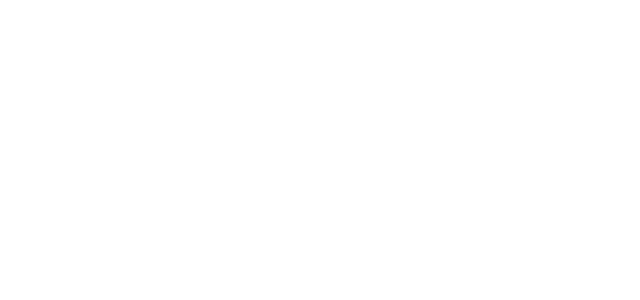
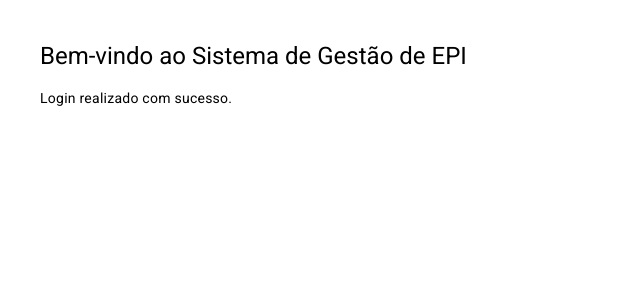
Before and after one commit to rodriguezdevsoftware/epi-management-system-web, an Angular app: page /home in a window 1280 px wide. Before the commit this address led to /. Shown: the top 300 px of the page, without its empty margins (0-640 px from the left). Built offline with nearby package versions, Linux system fonts and the light colour scheme.

Commit message:
feat: create home module and initial home component

```diff
--- a/src/app/app-routing.module.ts
+++ b/src/app/app-routing.module.ts
@@ -13,6 +13,12 @@
     path: 'login',
     loadChildren: () =>
       import('./modules/auth/auth.module').then(m => m.AuthModule)
+  },
+
+  {
+    path: 'home',
+    loadChildren: () =>
+      import('./modules/home/home.module').then(m => m.HomeModule)
   }
 
 ];
--- a/src/app/modules/auth/pages/login/login.component.ts
+++ b/src/app/modules/auth/pages/login/login.component.ts
@@ -1,5 +1,6 @@
 import { Component } from '@angular/core';
 import { FormBuilder, FormGroup, Validators } from '@angular/forms';
+import { Router } from '@angular/router';
 
 @Component({
   selector: 'app-login',
@@ -10,7 +11,7 @@
 
   loginForm: FormGroup;
 
-  constructor(private fb: FormBuilder) {
+  constructor(private fb: FormBuilder, private router: Router) {
     this.loginForm = this.fb.group({
       email: ['', [Validators.required, Validators.email]],
       password: ['', Validators.required]
@@ -21,6 +22,8 @@
     if (this.loginForm.valid) {
       // Lógica de login aqui
       console.log(this.loginForm.value);
+
+      this.router.navigate(['/home']);
     }
   }
 }
--- /dev/null
+++ b/src/app/modules/home/pages/home/home.component.html
@@ -0,0 +1,4 @@
+<div class="home-container">
+  <h1>Bem-vindo ao Sistema de Gestão de EPI</h1>
+  <p>Login realizado com sucesso.</p>
+</div>
--- /dev/null
+++ b/src/app/modules/home/pages/home/home.component.scss
@@ -0,0 +1,3 @@
+.home-container {
+  padding: 40px;
+}
```
Also changed, not shown: src/app/modules/home/home-routing.module.ts (added, +13 -0 lines), src/app/modules/home/home.module.ts (added, +17 -0 lines), src/app/modules/home/pages/home/home.component.ts (added, +10 -0 lines).
